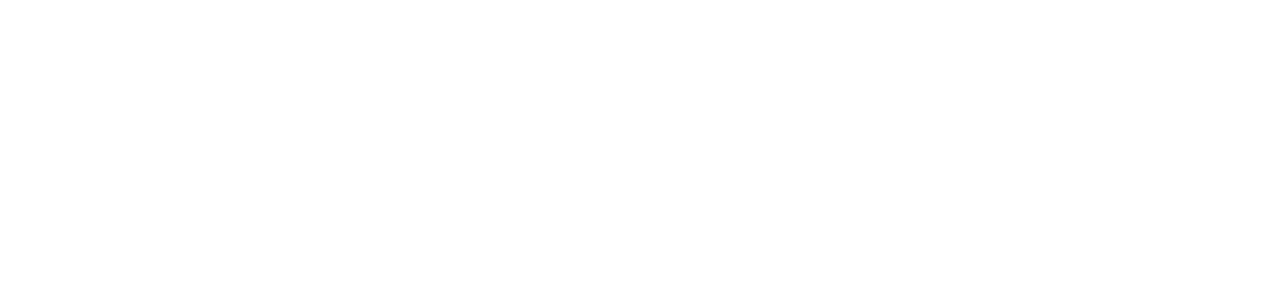
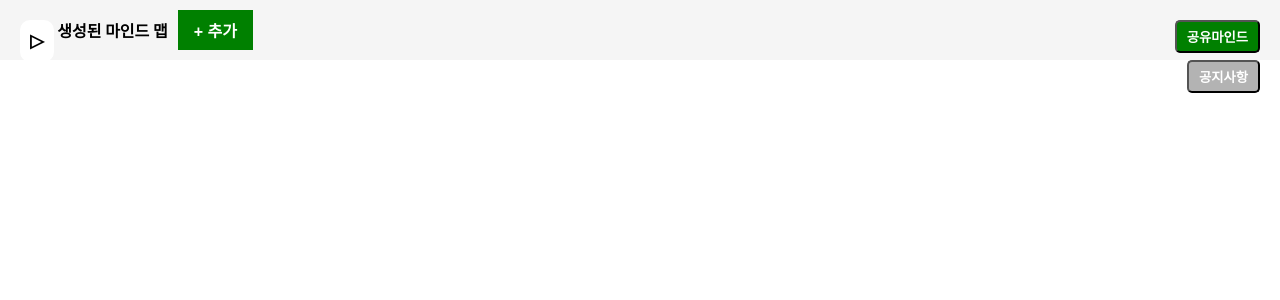
Before and after one commit to Gamemode1221/MindSharing-Front, a React (Create React App) app: page /Mindmaplist in a window 1280 px wide. Before the commit this address had no page. Shown: the top 300 px of the page. Built offline with nearby package versions, Linux system fonts and the light colour scheme.

Commit message:
Add MindMapList
2023/04/19

```diff
--- /dev/null
+++ b/src/css/mindmaplist.css
@@ -0,0 +1,156 @@
+.MindMap-List-header {
+    display: flex;
+    justify-content: flex-start;
+    align-items: center;
+    height: 60px;
+    background-color: #f5f5f5;
+    padding: 0 20px;
+  }
+
+  .MindMap-List-add-button {
+    background-color: green;
+    color: #fff;
+    font-size: 16px;
+    font-weight: bold;
+    border: none;
+    padding: 8px 16px;
+    cursor: pointer;
+  }
+
+  .MindMap-List-modal-overlay {
+    position: fixed;
+    top: 0;
+    left: 0;
+    width: 100%;
+    height: 100%;
+    background-color: rgba(0, 0, 0, 0.5);
+    display: flex;
+    justify-content: center;
+    align-items: center;
+  }
+
+  .MindMap-List-modal {
+    background-color: #fff;
+    width: 300px;
+    display: flex;
+    flex-direction: column;
+    justify-content: center;
+    align-items: center;
+    padding: 10px;
+    border-radius: 4px;
+    height: 200px;
+  }
+
+  .mindlist-title{
+    text-align: center;
+  }
+
+  .mindlist-item{
+    display: inline-block;
+    width: 142px;
+    margin: 40px;
+  }
+
+  .MindMap-List-form {
+    display: flex;
+    flex-direction: column;
+    align-items: center;
+  }
+
+  label {
+    margin-bottom: 5px;
+    font-weight: bold;
+  }
+
+  input[type='text'] {
+    width: 100%;
+    padding: 8px;
+    margin-bottom:5px;
+  }
+
+  .team-name-button {
+    background-color: green;
+    color: white;
+    padding: 5px 10px;
+    border-radius: 5px;
+    font-weight: bold;
+    position: absolute;
+    top: 20px;
+    right: 20px;
+  }
+
+  .notice-button {
+    background-color: #b3b3b3;
+    color: white;
+    padding: 5px 10px;
+    border-radius: 5px;
+    font-weight: bold;
+    position: absolute;
+    top: 60px;
+    right: 20px;
+  }
+
+  .MindMap-List-team-info {
+    display: flex;
+    align-items: center;
+  }
+
+  .MindMap-List-team-name {
+    background-color: #32b482;
+    color: white;
+    border: none;
+    border-radius: 5px;
+    font-size: 16px;
+    padding: 8px 12px;
+    margin-right: 10px;
+  }
+
+  .MindMap-List-notice-button {
+    background-color: #dddddd;
+    color: black;
+    border: none;
+    border-radius: 5px;
+    font-size: 16px;
+    padding: 8px 12px;
+  }
+
+  .MindMap-List-modal-overlay {
+    position: fixed;
+    top: 0;
+    bottom: 0;
+    left: 0;
+    right: 0;
+    background-color: rgba(0, 0, 0, 0.5);
+    display: flex;
+    align-items: center;
+    justify-content: center;
+  }
+
+  .MindMap-List-modal {
+    background-color: white;
+    width: 300px;
+    border-radius: 5px;
+    padding: 20px;
+    box-shadow: 0px 0px 5px rgba(0, 0, 0, 0.5);
+  }
+
+  .MindMap-List-Submit-button{
+    background-color: green;
+    color: white;
+    padding: 5px 10px;
+    border-radius: 5px;
+    font-weight: bold;
+  }
+
+  .MindMap-List-close-button{
+    background-color: green;
+    color: white;
+    padding: 5px 10px;
+    border-radius: 5px;
+    font-weight: bold;
+  }
+
+  .MindMap-List-Title{
+    margin: 10px;
+    margin-left: 3%;
+  }
--- a/src/index.js
+++ b/src/index.js
@@ -15,6 +15,7 @@
 import Fetchtest from './js/fetchtest';
 import UnSignUpTeam from './js/UnSignUpTeam';
 import CalendarContainer from './js/CalendarContainer';
+import Mindmaplist from './js/mindmaplist';
 
 const rootElement = document.getElementById('root');
 const root = createRoot(rootElement);
@@ -34,6 +35,7 @@
         <Route path="fetchtest" element={<Fetchtest />} />
         <Route path="UnSignUpTeam" element={<UnSignUpTeam />} />
         <Route path="CalendarContainer" element={<CalendarContainer />} />
+        <Route path="Mindmaplist" element={<Mindmaplist />} />
       </Routes>
     </BrowserRouter>
   </React.StrictMode>,
--- a/src/js/menu.jsx
+++ b/src/js/menu.jsx
@@ -32,7 +32,8 @@
               </div>
               <span className="login-text">
                   로그인이 필요합니다.
-                </span></li>
+              </span>
+            </li>
           <li>
             <span className="login-link"><Link to="./login">로그인하러가기 ▶</Link></span></li>
         </ul>
--- /dev/null
+++ b/src/js/mindmaplist.jsx
@@ -0,0 +1,81 @@
+import React, { useState } from 'react';
+import '../css/mindmaplist.css';
+import Menu from '../js/menu';
+import background from '../img/background-gray.jpg';
+
+function Mindmaplist() {
+  const [isModalOpen, setIsModalOpen] = useState(false);
+  const [titles, setTitles] = useState([]);
+
+  const userData = {
+    teamname: '공유마인드',
+  };
+
+  const openModal = () => {
+    setIsModalOpen(true);
+  };
+
+  const closeModal = () => {
+    setIsModalOpen(false);
+  };
+
+  const handleAddClick = () => {
+    openModal();
+  };
+
+  const handleFormSubmit = (event) => {
+    event.preventDefault();
+    const newTitle = event.target.title.value;
+    setTitles([...titles, newTitle]);
+    closeModal();
+  };
+
+  return (
+    <div className="MindMap-List">
+      <div className="MindMap-List-header">
+        <h4 className='MindMap-List-Title'>생성된 마인드 맵</h4>
+        <button className="MindMap-List-add-button" onClick={handleAddClick}>
+          + 추가
+        </button>
+        <Menu />
+        <div className="team-info">
+          <button className="team-name-button">{userData.teamname}</button>
+          <button className="notice-button">공지사항</button>
+        </div>
+      </div>
+
+      {isModalOpen && (
+        <div className="MindMap-List-modal-overlay">
+          <div className="MindMap-List-modal">
+            <form onSubmit={handleFormSubmit}>
+              <div className="MindMap-List-modal-header">
+                <h3>제목을 입력해주세요</h3>
+                <div className="MindMap-List-modal-body">
+                  <input type="text" id="title" name="title" required /><br />
+                </div>
+                <div className="MindMap-List-modal-footer">
+                  <button className='MindMap-List-Submit-button' type="submit">완료</button>
+                  <button className="MindMap-List-close-button" onClick={closeModal}>
+                    닫기
+                  </button>
+                </div>
+              </div>
+            </form>
+          </div>
+        </div>
+      )}
+
+      {titles.map((title) => (
+        <div className="mindlist-item" key={title}>
+          <img
+            src={background}
+            style={{ width: '140px', height: '140px', borderRadius: 20 }}
+          />
+          <div className="mindlist-title">{title}</div>
+        </div>
+      ))}
+    </div>
+  );
+}
+
+export default Mindmaplist;
--- a/src/js/setting.jsx
+++ b/src/js/setting.jsx
@@ -6,6 +6,7 @@
 import Team from '../js/team';
 import Loginsuccess from '../js/loginsuccess';
 import UnSignUpTeam from './UnSignUpTeam';
+import Mindmaplist from './mindmaplist';
 
 function Setting() {
   return (
@@ -17,6 +18,7 @@
           <li><Link to="../team">팀</Link></li>
           <li><Link to="../UnSignUpTeam">팀(로그인X)</Link></li>
           <li><Link to="../loginsuccess">로그인 성공 메뉴</Link></li>
+          <li><Link to="../mindmaplist">생성된 마인드맵</Link></li>
         </ul>
           <Routes>
             <Route exact path="../login" component={Login}></Route>
@@ -25,6 +27,7 @@
             <Route exact path="../team" component={Team}></Route>
             <Route exact path="../loginsuccess" component={Loginsuccess}></Route>
             <Route exact path="../UnSignUpTeam" component={UnSignUpTeam}></Route>
+            <Route exact path="../mindmaplist" component={Mindmaplist}></Route>
           </Routes>
     </div>
   );
--- a/src/js/team.jsx
+++ b/src/js/team.jsx
@@ -1,5 +1,6 @@
 import React, { useState } from 'react';
 import { FaStar } from 'react-icons/fa';
+import Menu from '../js/menu';
 import '../css/team.css';
 
 function Team() {
@@ -31,6 +32,7 @@
 
   return (
     <div className="TeamMain">
+      <Menu />
       <h1 className='TeamLogo'>TEAM</h1>
       <h3 className='TeamUser'>{userData.name} 님이 참가하고 있는 팀</h3>
       <div className="Team">
```
Also changed, not shown: src/img/background-gray.jpg (added). Lines whose indentation alone changed are shown as unchanged.
